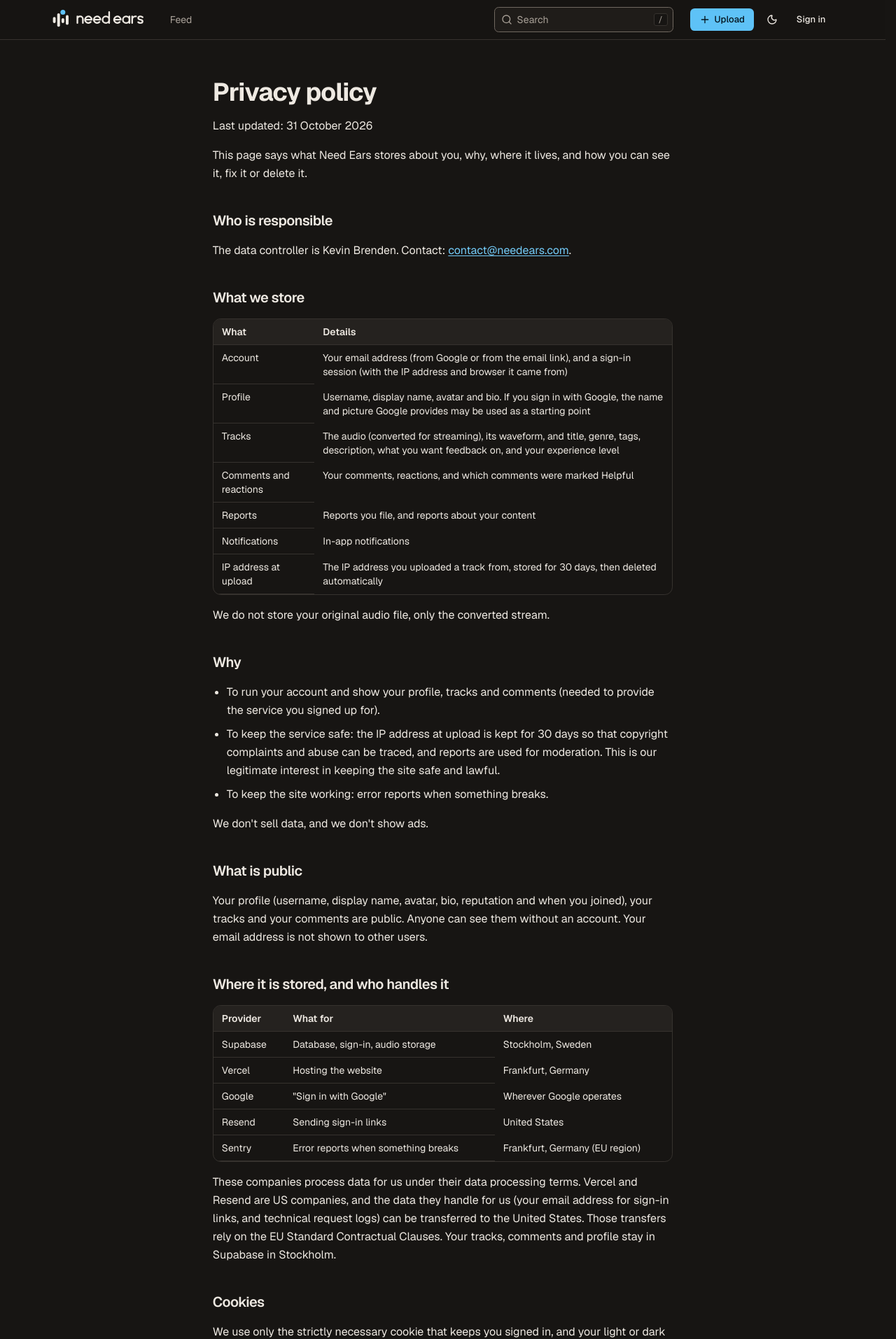
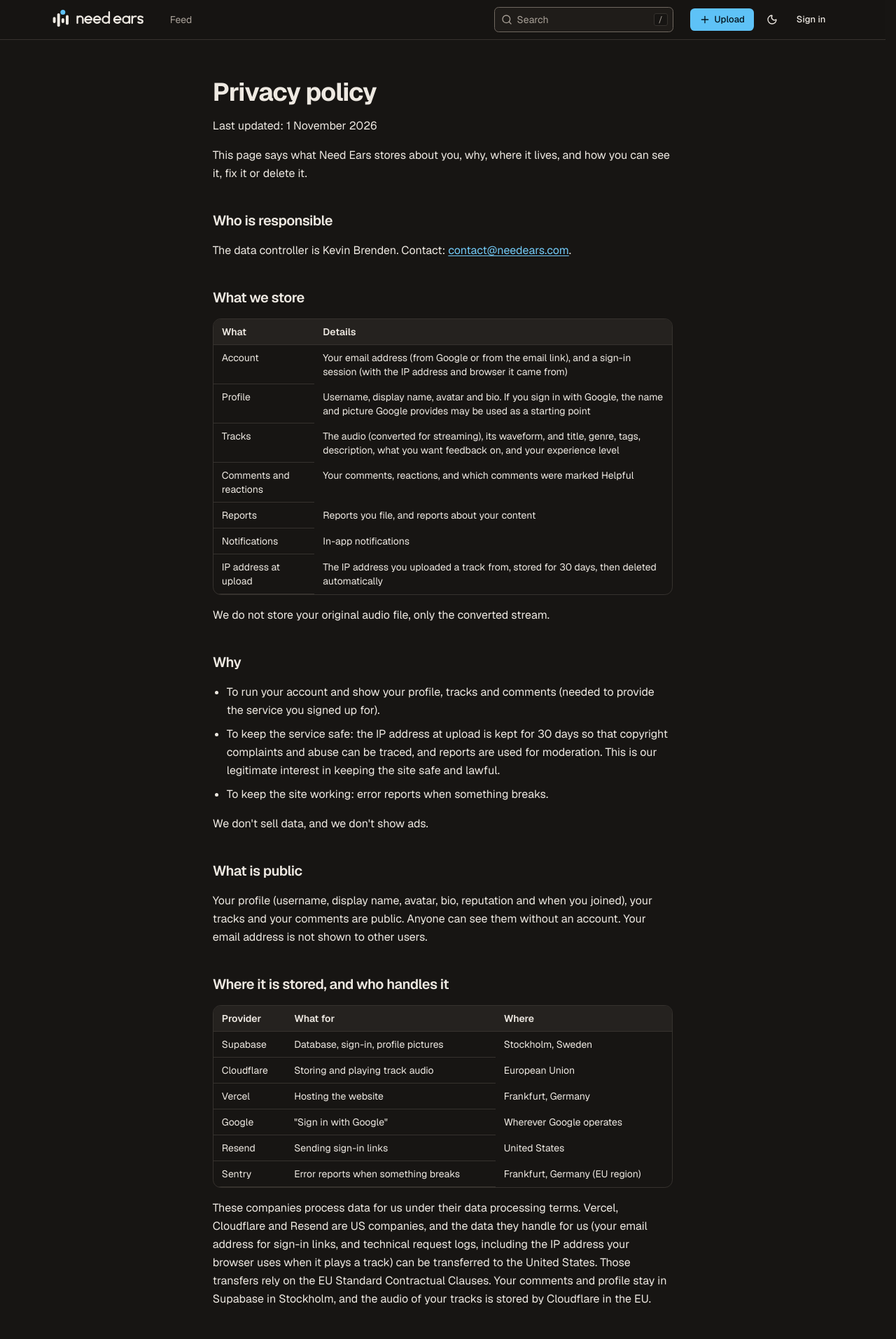
Before and after one commit to braenden/needears, a Next.js app: page /privacy in a window 1280 px wide. Shown: the top 1913 px of the page at 70% size. Built offline with nearby package versions, Linux system fonts and the light colour scheme; no server answers.

Commit message:
docs(privacy): list Cloudflare as the processor that stores and plays track audio

```diff
--- a/src/config/site.ts
+++ b/src/config/site.ts
@@ -8,7 +8,7 @@
   contactEmail: "contact@needears.com",
   githubUrl: "https://github.com/braenden/needears",
   // "Last updated" on the terms and the privacy policy.
-  legalUpdated: "31 October 2026",
+  legalUpdated: "1 November 2026",
 } as const;
 
 // Absolute base URL for metadata, OG images and auth redirects.
--- a/src/content/privacy.mdx
+++ b/src/content/privacy.mdx
@@ -38,15 +38,16 @@
 
 ## Where it is stored, and who handles it
 
-| Provider | What for                            | Where                          |
-| -------- | ----------------------------------- | ------------------------------ |
-| Supabase | Database, sign-in, audio storage    | Stockholm, Sweden              |
-| Vercel   | Hosting the website                 | Frankfurt, Germany             |
-| Google   | "Sign in with Google"               | Wherever Google operates       |
-| Resend   | Sending sign-in links               | United States                  |
-| Sentry   | Error reports when something breaks | Frankfurt, Germany (EU region) |
+| Provider   | What for                            | Where                          |
+| ---------- | ----------------------------------- | ------------------------------ |
+| Supabase   | Database, sign-in, profile pictures | Stockholm, Sweden              |
+| Cloudflare | Storing and playing track audio     | European Union                 |
+| Vercel     | Hosting the website                 | Frankfurt, Germany             |
+| Google     | "Sign in with Google"               | Wherever Google operates       |
+| Resend     | Sending sign-in links               | United States                  |
+| Sentry     | Error reports when something breaks | Frankfurt, Germany (EU region) |
 
-These companies process data for us under their data processing terms. Vercel and Resend are US companies, and the data they handle for us (your email address for sign-in links, and technical request logs) can be transferred to the United States. Those transfers rely on the EU Standard Contractual Clauses. Your tracks, comments and profile stay in Supabase in Stockholm.
+These companies process data for us under their data processing terms. Vercel, Cloudflare and Resend are US companies, and the data they handle for us (your email address for sign-in links, and technical request logs, including the IP address your browser uses when it plays a track) can be transferred to the United States. Those transfers rely on the EU Standard Contractual Clauses. Your comments and profile stay in Supabase in Stockholm, and the audio of your tracks is stored by Cloudflare in the EU.
 
 ## Cookies
 
```
